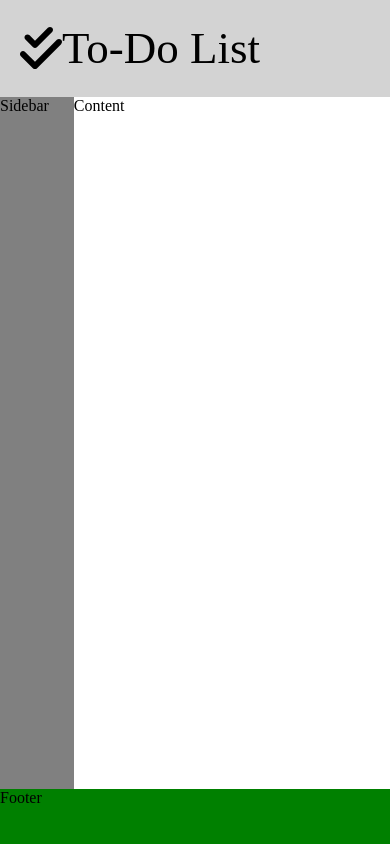
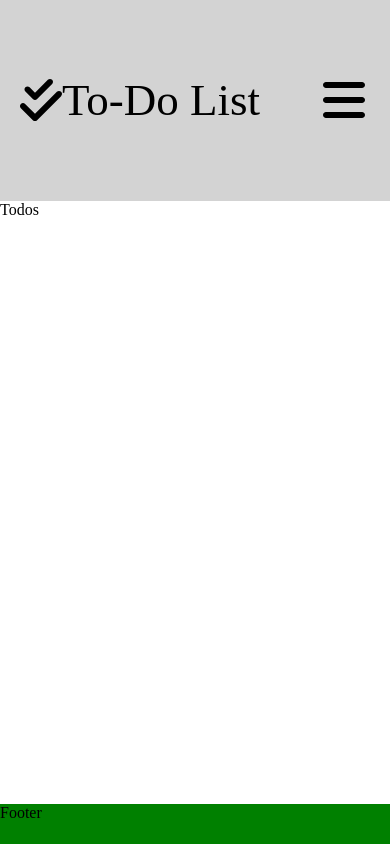
Before and after one commit to TimKrash/ToDoList, a website built with webpack: page dist/index.html in a window 390 px wide. Built offline with nearby package versions, Linux system fonts and the light colour scheme; files whose address does not match are found by name.

Commit message:
responsive page

```diff
--- a/src/UI.js
+++ b/src/UI.js
@@ -14,7 +14,7 @@ export default class UI {
     root.append(
       UI.createHeader(),
       UI.createSidebar(),
-      UI.createContent(),
+      UI.createTodos(),
       UI.createFooter()
     );
   }
@@ -29,6 +29,7 @@ export default class UI {
           <i class="fa-solid fa-check-double fa-3x"></i>
         </div>
         <div class="hero">To-Do List</div>
+        <div class="menu"><i class="fa-solid fa-bars fa-3x"></i></div>
       </div>
       `;
     return header;
@@ -42,12 +43,12 @@ export default class UI {
     return sidebar;
   }
 
-  static createContent() {
-    const content = document.createElement('div');
-    content.classList.add('content');
+  static createTodos() {
+    const todos = document.createElement('div');
+    todos.classList.add('todos');
 
-    content.textContent = "Content";
-    return content;
+    todos.textContent = "Todos";
+    return todos;
   }
 
   static createFooter() {
--- a/src/style.css
+++ b/src/style.css
@@ -15,7 +15,45 @@ body {
   width: 100vw;
   height: 100vh;
   display: grid;
-  grid-template-areas: "header header" "sidebar content" "footer footer";
+  grid-template-areas: "header" "todos" "footer";
+  grid-template-rows: 1fr 3fr 0.2fr;
+}
+.root .header {
+  grid-area: header;
+  background-color: lightgray;
+}
+.root .header .header-wrapper {
+  height: 100%;
+  width: 100%;
+  display: flex;
+  justify-content: center;
+  align-items: center;
+  margin-left: 20px;
+}
+.root .header .header-wrapper .hero {
+  font-size: 45px;
+}
+.root .header .header-wrapper .menu {
+  margin-left: auto;
+  margin-right: 45px;
+}
+.root .sidebar {
+  display: none;
+}
+.root .todos {
+  grid-area: todos;
+}
+.root .footer {
+  grid-area: footer;
+  background-color: green;
+}
+
+@media only screen and (min-width: 768px) {
+  .root {
+    width: 100vw;
+    height: 100vh;
+    display: grid;
+    grid-template-areas: "header header" "sidebar todos" "footer footer";
     grid-template-columns: 0.7fr 3fr;
     grid-template-rows: 0.7fr 5fr 0.4fr;
   }
@@ -33,7 +71,11 @@ body {
   .root .header .header-wrapper .hero {
     font-size: 45px;
   }
+  .root .header .header-wrapper .menu {
+    display: none;
+  }
   .root .sidebar {
+    display: block;
     grid-area: sidebar;
     background-color: gray;
   }
@@ -44,5 +86,6 @@ body {
     grid-area: footer;
     background-color: green;
   }
+}
 
 /*# sourceMappingURL=style.css.map */
```
Also changed, not shown: dist/index.html, 1 other file. Lines whose indentation alone changed are shown as unchanged.
